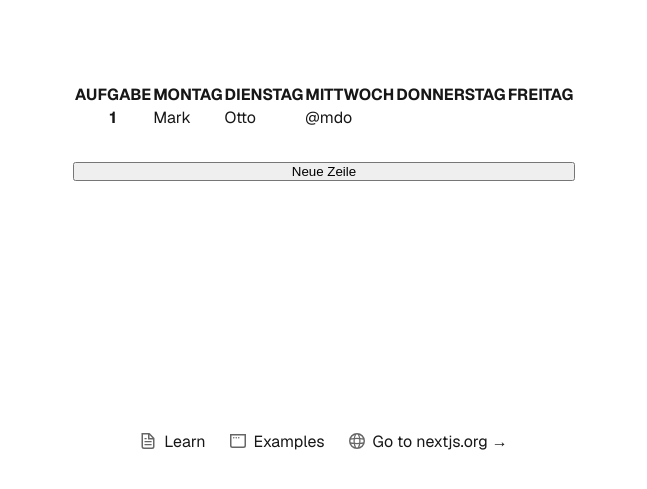
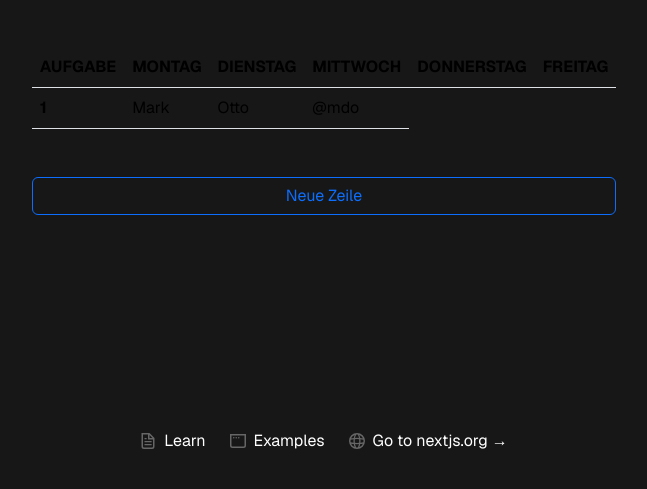
Before and after one commit to NicoleHenrici/reward_chart, a Next.js app: page / in a window 1280 px wide. Shown: the part 269-758 px from the top of the page, without its empty margins (316-963 px from the left). Built offline with nearby package versions, Linux system fonts and the light colour scheme.

Commit message:
feature: apply bootstrap

```diff
--- a/src/app/globals.css
+++ b/src/app/globals.css
@@ -1,12 +1,14 @@
+@import "bootstrap/dist/css/bootstrap.min.css";
+
 :root {
-  --background: #ffffff;
-  --foreground: #171717;
+  --foreground: #ffffff;
+  --background: #171717;
 }
 
 @media (prefers-color-scheme: dark) {
   :root {
-    --background: #0a0a0a;
-    --foreground: #ededed;
+    --background: #ededed;
+    --foreground: #0a0a0a;
   }
 }
 
--- a/src/app/page.module.css
+++ b/src/app/page.module.css
@@ -1,3 +1,4 @@
+
 .page {
   --gray-rgb: 0, 0, 0;
   --gray-alpha-200: rgba(var(--gray-rgb), 0.08);
@@ -32,6 +33,11 @@
   flex-direction: column;
   gap: 32px;
   grid-row-start: 2;
+}
+
+
+.table {
+    --bs-table-bg: transparent;
 }
 
 .main ol {
```
